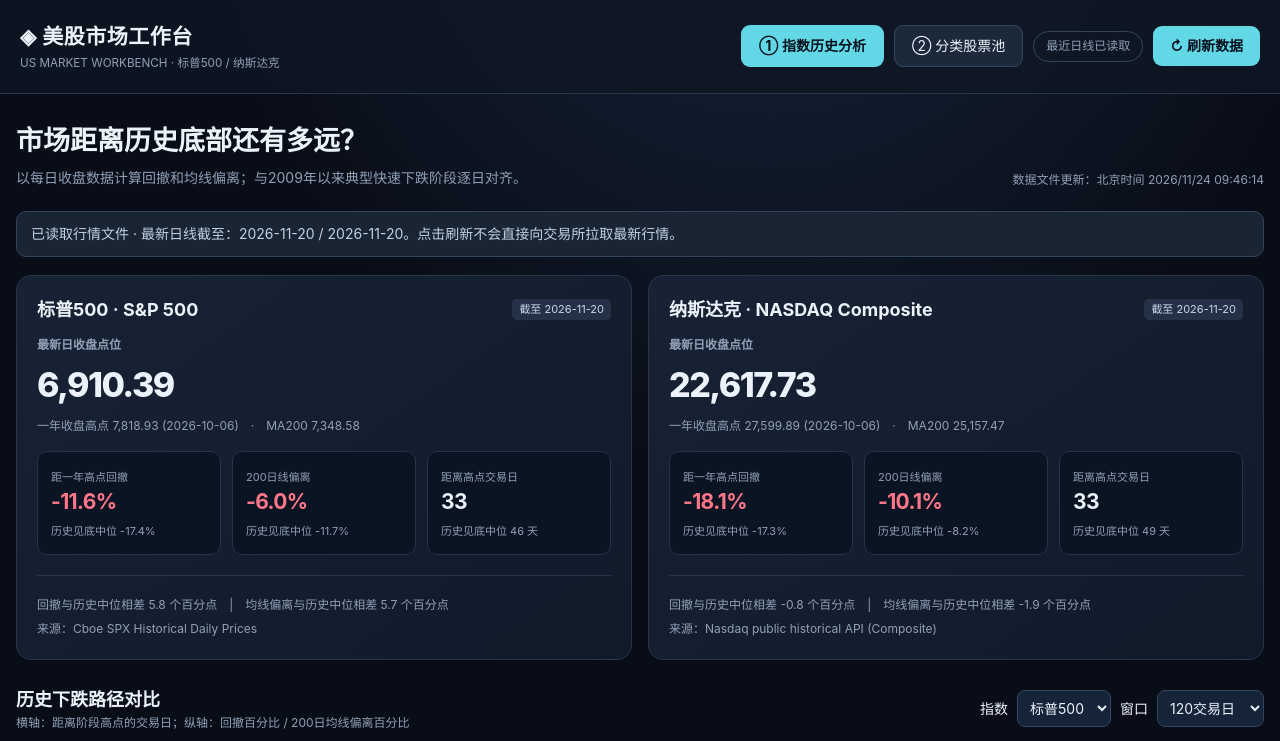
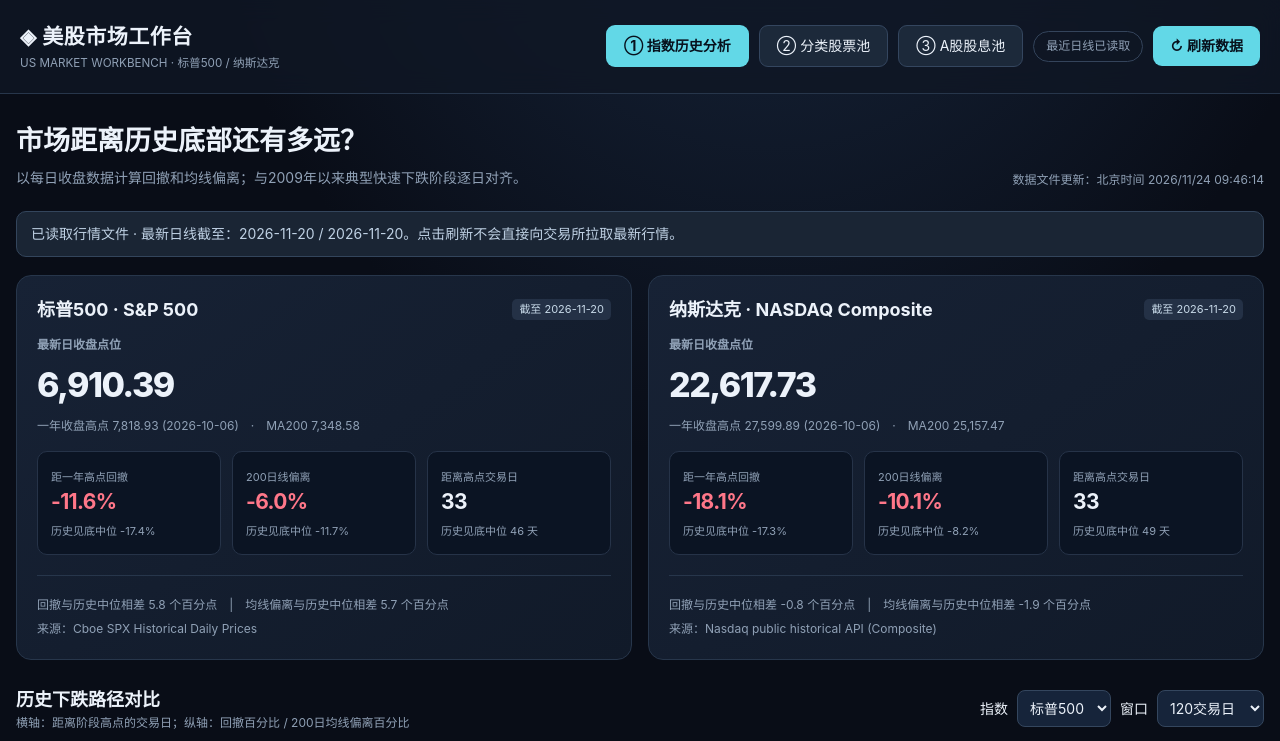
Before and after one commit to huashihao94-ux/us-market-workbench, a plain HTML site: page index.html in a window 1280 px wide. Shown: the top 741 px of the page. Drawn offline with nearby package versions, Linux system fonts and the light colour scheme.

Commit message:
feat: link online A-share dividend stock pool from index analysis

```diff
--- a/index.html
+++ b/index.html
@@ -10,7 +10,7 @@
 </style>
 </head>
 <body>
-<header><div><strong>◈ 美股市场工作台</strong><small>US MARKET WORKBENCH · 标普500 / 纳斯达克</small></div><div class="nav"><a href="index.html" class="btn" style="text-decoration:none;color:#07111d;background:var(--cyan);font-weight:750;border-color:transparent">① 指数历史分析</a><a href="workbench.html" class="btn" style="text-decoration:none;color:inherit">② 分类股票池</a><span class="pill" id="fresh">等待行情数据</span><button class="btn primary" id="refresh">↻ 刷新数据</button></div></header>
+<header><div><strong>◈ 美股市场工作台</strong><small>US MARKET WORKBENCH · 标普500 / 纳斯达克</small></div><div class="nav"><a href="index.html" class="btn" style="text-decoration:none;color:#07111d;background:var(--cyan);font-weight:750;border-color:transparent">① 指数历史分析</a><a href="workbench.html" class="btn" style="text-decoration:none;color:inherit">② 分类股票池</a><a href="a-share.html" class="btn" style="text-decoration:none;color:inherit">③ A股股息池</a><span class="pill" id="fresh">等待行情数据</span><button class="btn primary" id="refresh">↻ 刷新数据</button></div></header>
 <main class="wrap">
 <section class="intro"><div><h1>市场距离历史底部还有多远？</h1><div class="muted">以每日收盘数据计算回撤和均线偏离；与2009年以来典型快速下跌阶段逐日对齐。</div></div><div class="small muted" id="updateTime">尚无更新记录</div></section>
 <div id="status" class="status">正在加载行情数据…</div>
```
